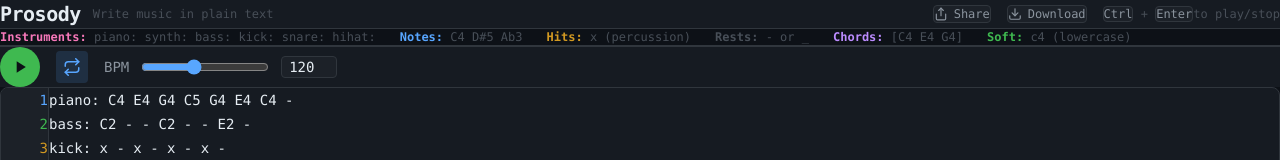
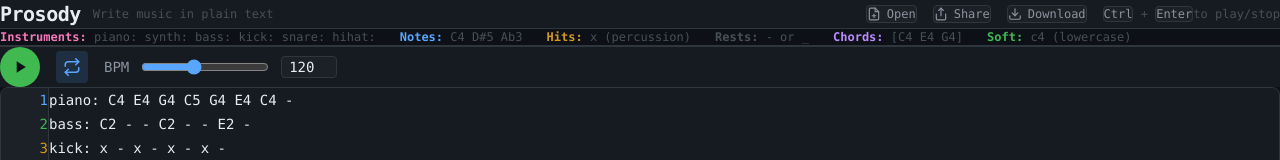
Before and after one commit to Barneyjm/prosody, a Next.js app: page / in a window 1280 px wide. Shown: the top 160 px of the page. Built offline with nearby package versions, Linux system fonts and the light colour scheme.

Commit message:
Add Open button to load text files into the editor
Hidden file input accepts .txt, .prosody, and .text files. Reads the
file content and replaces the editor text. Stops playback if active.

https://claude.ai/code/session_01MBg97aLnpLuWo6RmSE2gBR

```diff
--- a/src/app/page.tsx
+++ b/src/app/page.tsx
@@ -27,6 +27,7 @@ export default function Home() {
   const [downloadStatus, setDownloadStatus] = useState<"idle" | "rendering" | "error">("idle");
   const audioRef = useRef<typeof import("@/lib/audio") | null>(null);
   const cleanupTimerRef = useRef<ReturnType<typeof setInterval> | null>(null);
+  const fileInputRef = useRef<HTMLInputElement>(null);
 
   // Load shared content from URL hash on mount
   useEffect(() => {
@@ -158,6 +159,25 @@ export default function Home() {
     }
   }, [text, bpm, getAudio]);
 
+  const handleFileUpload = useCallback(
+    (e: React.ChangeEvent<HTMLInputElement>) => {
+      const file = e.target.files?.[0];
+      if (!file) return;
+      const reader = new FileReader();
+      reader.onload = () => {
+        const content = reader.result as string;
+        setText(content);
+        if (isPlaying) {
+          handleStop();
+        }
+      };
+      reader.readAsText(file);
+      // Reset so the same file can be re-uploaded
+      e.target.value = "";
+    },
+    [isPlaying, handleStop]
+  );
+
   // Stop playback when text changes during playback
   const handleTextChange = useCallback(
     (newText: string) => {
@@ -200,6 +220,35 @@ export default function Home() {
           </span>
         </div>
         <div className="flex items-center gap-4">
+          <input
+            ref={fileInputRef}
+            type="file"
+            accept=".txt,.prosody,.text,text/plain"
+            onChange={handleFileUpload}
+            className="hidden"
+          />
+          <button
+            onClick={() => fileInputRef.current?.click()}
+            className="flex items-center gap-1.5 px-3 py-1.5 rounded text-xs transition-colors border border-[var(--border-color)] hover:border-[var(--accent-purple)] text-[var(--text-secondary)] hover:text-[var(--accent-purple)] bg-[var(--bg-tertiary)]"
+            title="Open a text file"
+          >
+            <svg
+              width="14"
+              height="14"
+              viewBox="0 0 24 24"
+              fill="none"
+              stroke="currentColor"
+              strokeWidth="2"
+              strokeLinecap="round"
+              strokeLinejoin="round"
+            >
+              <path d="M14 2H6a2 2 0 0 0-2 2v16a2 2 0 0 0 2 2h12a2 2 0 0 0 2-2V8z" />
+              <polyline points="14 2 14 8 20 8" />
+              <line x1="12" y1="18" x2="12" y2="12" />
+              <line x1="9" y1="15" x2="15" y2="15" />
+            </svg>
+            Open
+          </button>
           <button
             onClick={handleShare}
             className="flex items-center gap-1.5 px-3 py-1.5 rounded text-xs transition-colors border border-[var(--border-color)] hover:border-[var(--accent-blue)] text-[var(--text-secondary)] hover:text-[var(--accent-blue)] bg-[var(--bg-tertiary)]"
```
